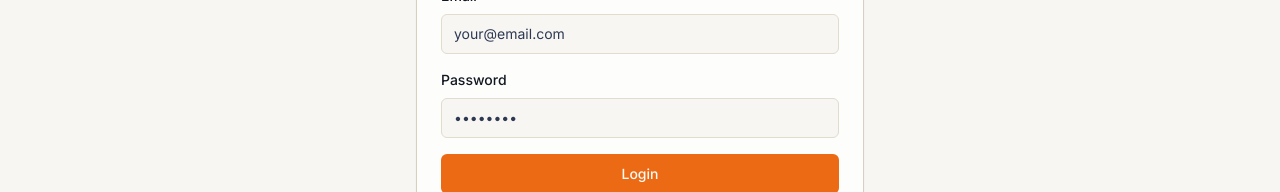
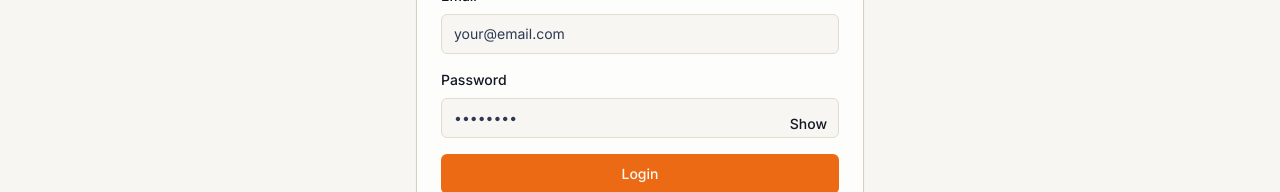
Before and after one commit to RohanKhatua/hackernews, a Next.js app: page /auth/login in a window 1280 px wide. Shown: the part 345-537 px from the top of the page. Built offline with nearby package versions, Linux system fonts and the light colour scheme; no server answers.

Commit message:
feat: add view password button to login form (#1)

```diff
--- a/app/auth/login/page.tsx
+++ b/app/auth/login/page.tsx
@@ -17,6 +17,7 @@ import {
 export default function LoginPage() {
 	const [email, setEmail] = useState("");
 	const [password, setPassword] = useState("");
+	const [showPassword, setShowPassword] = useState(false);
 	const { login, isLoading, error } = useLogin();
 
 	const handleSubmit = async (e: React.FormEvent) => {
@@ -53,19 +54,31 @@ export default function LoginPage() {
 									className="w-full"
 								/>
 							</div>
-							<div className="space-y-2">
-								<label htmlFor="password" className="block text-sm font-medium">
+							<div className="space-y-2 relative">
+								<label
+									htmlFor="password"
+									className="block text-sm font-medium"
+								>
 									Password
 								</label>
 								<Input
 									id="password"
-									type="password"
+									type={showPassword ? "text" : "password"}
 									placeholder="••••••••"
 									value={password}
 									onChange={(e) => setPassword(e.target.value)}
 									required
 									className="w-full"
 								/>
+								<Button
+									type="button"
+									variant="ghost"
+									size="sm"
+									className="absolute right-0 top-7"
+									onClick={() => setShowPassword(!showPassword)}
+								>
+									{showPassword ? "Hide" : "Show"}
+								</Button>
 							</div>
 							<Button type="submit" className="w-full" disabled={isLoading}>
 								{isLoading ? "Logging in..." : "Login"}
--- a/components/search-results.tsx
+++ b/components/search-results.tsx
@@ -94,9 +94,9 @@ export function SearchResults({ query, type }: SearchResultsProps) {
 
          // Client-side sorting for points and comments
          if (sortBy === "points") {
-          fetchedResults = fetchedResults.sort((a, b) => (b.points || 0) - (a.points || 0));
+           fetchedResults = fetchedResults.sort((a: { points: number; }, b: { points: number; }) => (b.points || 0) - (a.points || 0));
          } else if (sortBy === "comments") {
-          fetchedResults = fetchedResults.sort((a, b) => (b.num_comments || 0) - (a.num_comments || 0));
+           fetchedResults = fetchedResults.sort((a: { num_comments: number; }, b: { num_comments: number; }) => (b.num_comments || 0) - (a.num_comments || 0));
          }
 
         if (page === 0) {
@@ -115,7 +115,7 @@ export function SearchResults({ query, type }: SearchResultsProps) {
     }
 
     fetchResults()
-  }, [query, type, page, sortBy])
+  }, [query, type, page, sortBy, sortOptions])
 
   const loadMore = () => {
     setPage((prev) => prev + 1)
@@ -159,7 +159,7 @@ export function SearchResults({ query, type }: SearchResultsProps) {
       ) : results.length === 0 && !loading ? (
         <div className="py-8 text-center">
            <p className="text-muted-foreground">
-            No {type} found for "{query}"
+             No {type} found for &quot;{query}&quot;
            </p>
         </div>
       ) : (
```
Lines whose indentation alone changed are shown as unchanged.
